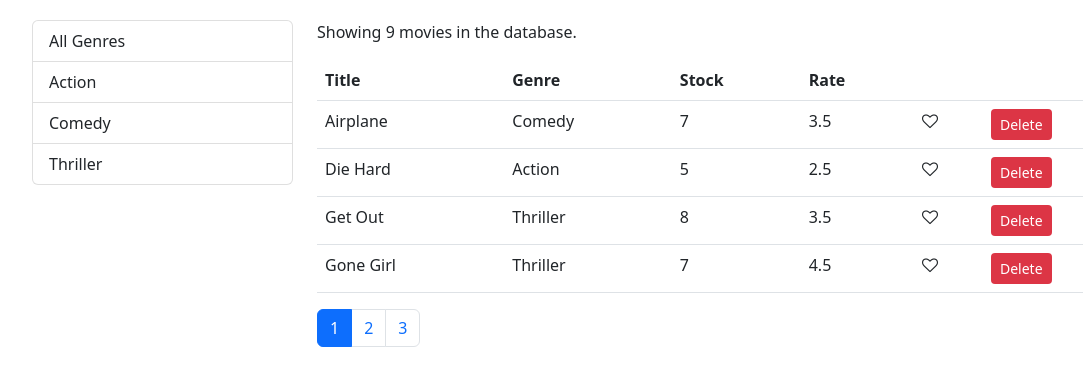
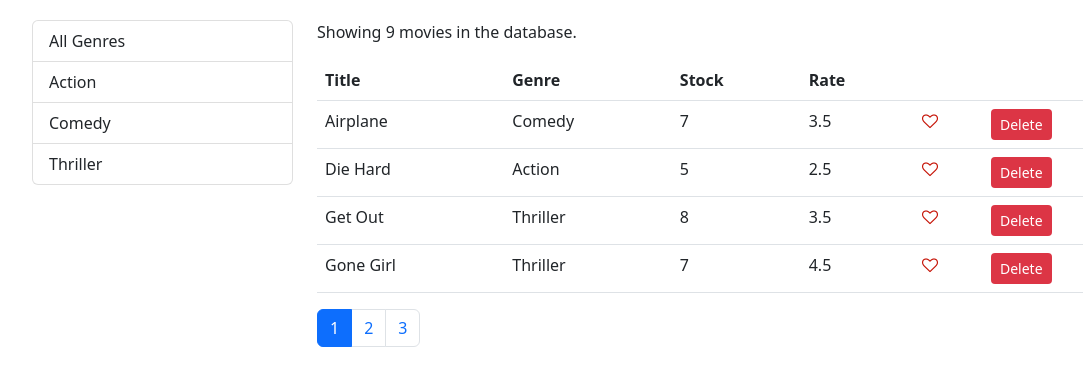
Before and after one commit to mhemanthkmr/vidly-react, a React (Create React App) app: page / in a window 1280 px wide. Shown: the top 386 px of the page, without its empty margins (50-1133 px from the left). Built offline with nearby package versions, Linux system fonts and the light colour scheme.

Commit message:
Hear Color Changed

```diff
--- a/src/components/common/likeComponent.jsx
+++ b/src/components/common/likeComponent.jsx
@@ -5,7 +5,7 @@ const Like = (props) => {
   if (!props.liked) classes += "-o";
   return (
     <i
-      style={{ cursor: "pointer" }}
+      style={{ cursor: "pointer", color: "#C51104" }}
       onClick={props.onClick}
       className={classes}
       area-hidden="true"
```
